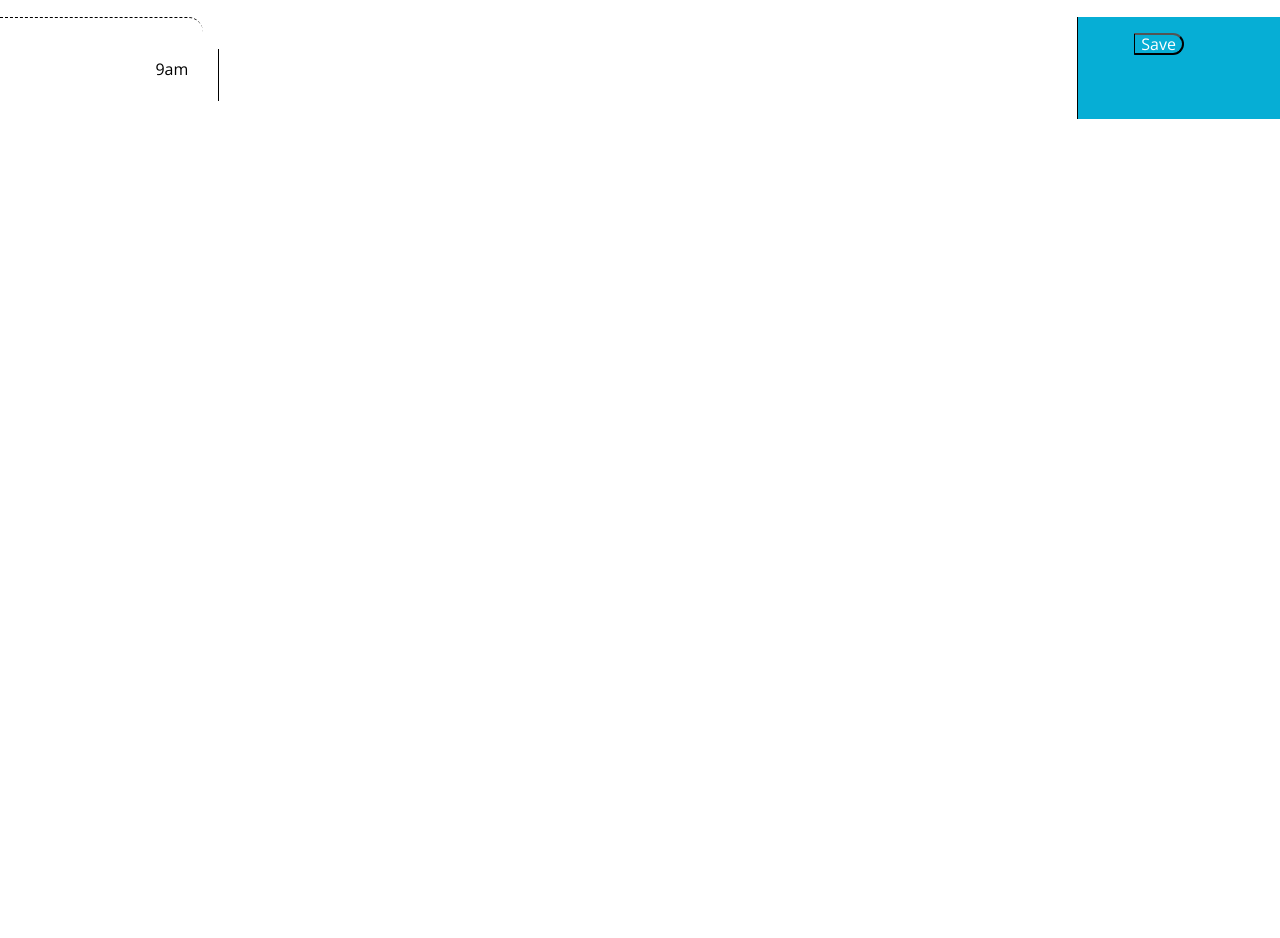
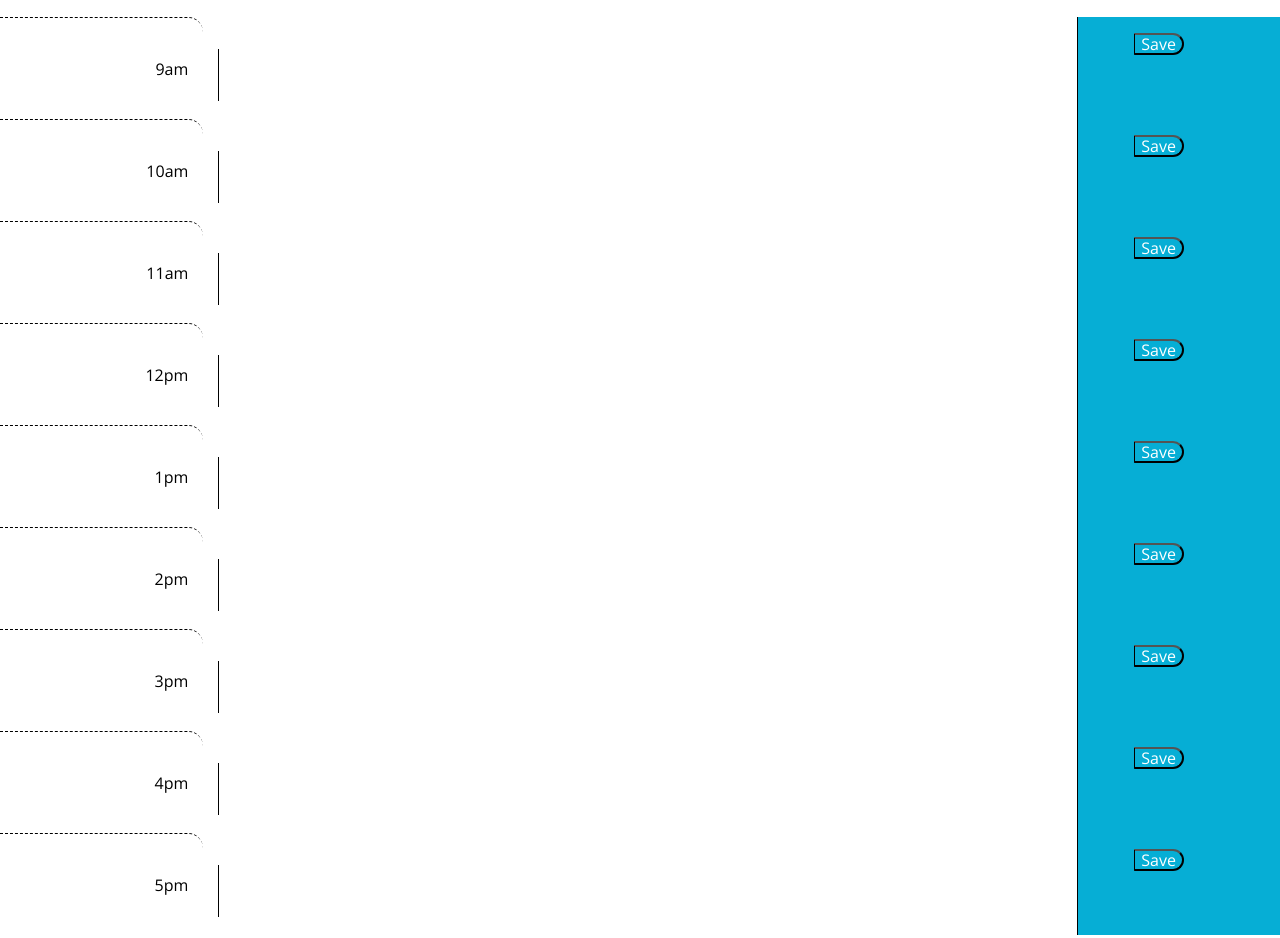
Before and after one commit to dylangriess/dynamic-scheduler, a plain HTML site: page index.html in a window 1280 px wide. Shown: the part 320-1258 px from the top of the page. Before the commit the page ends 800 px from the top, so only its background shows below. Drawn offline with nearby package versions, Linux system fonts and the light colour scheme.

Commit message:
added rest of hour blocks statically on HTML

```diff
--- a/index.html
+++ b/index.html
@@ -31,6 +31,7 @@
     <div class="fluid-container">
       <!-- Timeblocks go here -->
       <div class="row">
+
         <div class="col-2 time-block hour d-flex" id="9am">9am</div>
         <div class="col-8">
           <textarea
@@ -43,6 +44,110 @@
         <div class="col-2 saveBtn">
           <button id="9amSave" class="saveBtn">Save</button>
         </div>
+
+        <div class="col-2 time-block hour d-flex" id="10am">10am</div>
+        <div class="col-8">
+          <textarea
+            id="10amEvents"
+            class="description"
+            rows="2"
+            cols="100"
+          ></textarea>
+        </div>
+        <div class="col-2 saveBtn">
+          <button id="10amSave" class="saveBtn">Save</button>
+        </div>
+
+        <div class="col-2 time-block hour d-flex" id="11am">11am</div>
+        <div class="col-8">
+          <textarea
+            id="11amEvents"
+            class="description"
+            rows="2"
+            cols="100"
+          ></textarea>
+        </div>
+        <div class="col-2 saveBtn">
+          <button id="11amSave" class="saveBtn">Save</button>
+        </div>
+
+        <div class="col-2 time-block hour d-flex" id="12pm">12pm</div>
+        <div class="col-8">
+          <textarea
+            id="12pmEvents"
+            class="description"
+            rows="2"
+            cols="100"
+          ></textarea>
+        </div>
+        <div class="col-2 saveBtn">
+          <button id="12pmSave" class="saveBtn">Save</button>
+        </div>
+
+        <div class="col-2 time-block hour d-flex" id="1pm">1pm</div>
+        <div class="col-8">
+          <textarea
+            id="1pmEvents"
+            class="description"
+            rows="2"
+            cols="100"
+          ></textarea>
+        </div>
+        <div class="col-2 saveBtn">
+          <button id="1pmSave" class="saveBtn">Save</button>
+        </div>
+
+        <div class="col-2 time-block hour d-flex" id="2pm">2pm</div>
+        <div class="col-8">
+          <textarea
+            id="2pmEvents"
+            class="description"
+            rows="2"
+            cols="100"
+          ></textarea>
+        </div>
+        <div class="col-2 saveBtn">
+          <button id="2pmSave" class="saveBtn">Save</button>
+        </div>
+
+        <div class="col-2 time-block hour d-flex" id="3pm">3pm</div>
+        <div class="col-8">
+          <textarea
+            id="3pmEvents"
+            class="description"
+            rows="2"
+            cols="100"
+          ></textarea>
+        </div>
+        <div class="col-2 saveBtn">
+          <button id="3pmSave" class="saveBtn">Save</button>
+        </div>
+
+        <div class="col-2 time-block hour d-flex" id="4pm">4pm</div>
+        <div class="col-8">
+          <textarea
+            id="4pmEvents"
+            class="description"
+            rows="2"
+            cols="100"
+          ></textarea>
+        </div>
+        <div class="col-2 saveBtn">
+          <button id="4pmSave" class="saveBtn">Save</button>
+        </div>
+
+        <div class="col-2 time-block hour d-flex" id="5pm">5pm</div>
+        <div class="col-8">
+          <textarea
+            id="5pmEvents"
+            class="description"
+            rows="2"
+            cols="100"
+          ></textarea>
+        </div>
+        <div class="col-2 saveBtn">
+          <button id="5pmSave" class="saveBtn">Save</button>
+        </div>
     </div>
 
     <script src="https://code.jquery.com/jquery-3.4.1.min.js"></script>
```
